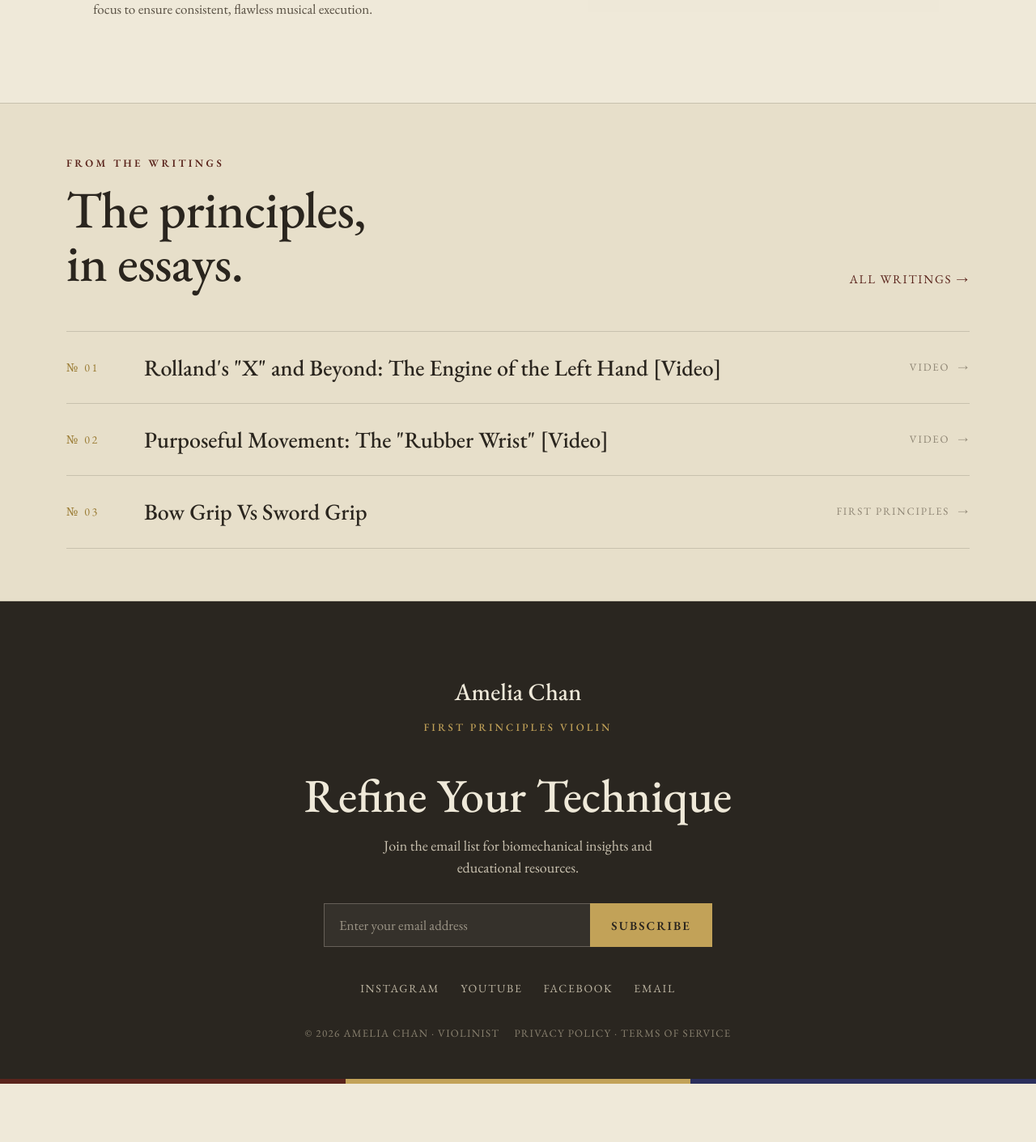
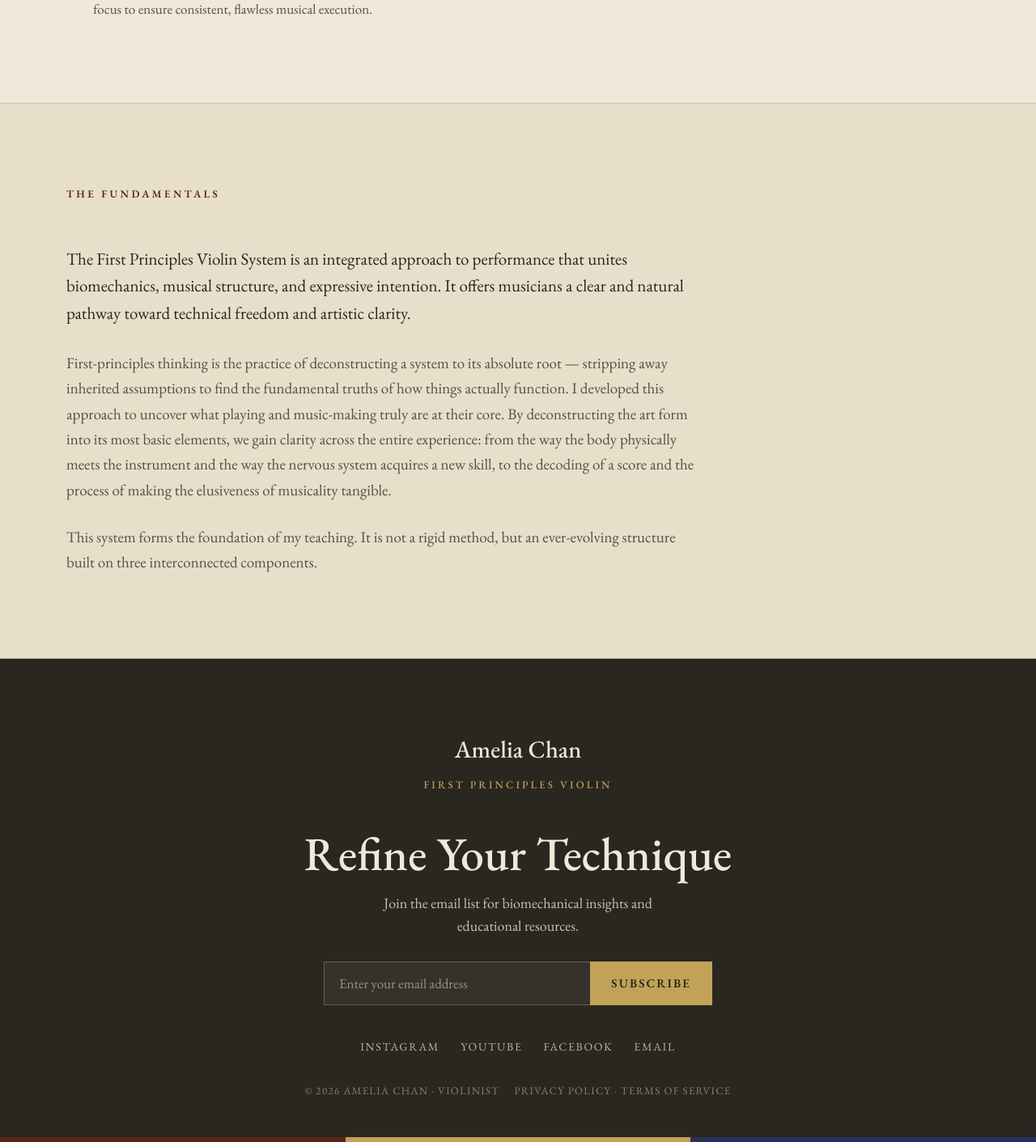
Before and after one commit to mawstr001/ameliachanwebsite, a Node server app: page /first-principles in a window 1280 px wide. Shown: the part 818-2229 px from the top of the page at 81% size. Before the commit the page ends 2157 px from the top, so only its background shows below. Run offline with Node 20, Linux system fonts and the light colour scheme.

Commit message:
Replace 'From the Writings' with 'The Fundamentals' on FP page
New section explains the First Principles system philosophy in three
paragraphs, ending with the lead-in to the three interconnected components.

https://claude.ai/code/session_01RYkgVz2tbfkjSNan3J2KjX

```diff
--- a/views/first-principles.ejs
+++ b/views/first-principles.ejs
@@ -65,24 +65,18 @@
   </div>
 </section>
 
-<!-- ============================ WRITINGS TEASER ============================ -->
-<section class="band alt tight">
+<!-- ============================ THE FUNDAMENTALS ============================ -->
+<section class="band alt">
   <div class="wrap">
     <div class="sec-head reveal">
       <div class="sec-title-wrap">
-        <div class="label">From the Writings</div>
-        <h2 class="h-section" data-edit="firstPrinciples.writingsTeaserHeading"><%= fp.writingsTeaserHeading || 'The principles, in essays.' %></h2>
+        <div class="label">The Fundamentals</div>
       </div>
-      <a class="linkcta" href="/writings">All writings &rarr;</a>
     </div>
-    <div class="writings-list reveal">
-      <% writings.slice(0, 3).forEach(function(w) { %>
-      <a class="wr" href="<%= w.slug ? '/writings/' + w.slug : w.link %>">
-        <span class="wn">№ <%= w.number %></span>
-        <span class="wt"><%- w.title %></span>
-        <span class="wm"><%= w.category %> <span class="arrow">&rarr;</span></span>
-      </a>
-      <% }); %>
+    <div class="fundamentals-body reveal" style="max-width:780px">
+      <p style="font-size:21px;line-height:1.6;color:var(--ink);margin:0 0 1.4em">The First Principles Violin System is an integrated approach to performance that unites biomechanics, musical structure, and expressive intention. It offers musicians a clear and natural pathway toward technical freedom and artistic clarity.</p>
+      <p style="font-size:19px;line-height:1.65;color:var(--ink-soft);margin:0 0 1.4em">First-principles thinking is the practice of deconstructing a system to its absolute root — stripping away inherited assumptions to find the fundamental truths of how things actually function. I developed this approach to uncover what playing and music-making truly are at their core. By deconstructing the art form into its most basic elements, we gain clarity across the entire experience: from the way the body physically meets the instrument and the way the nervous system acquires a new skill, to the decoding of a score and the process of making the elusiveness of musicality tangible.</p>
+      <p style="font-size:19px;line-height:1.65;color:var(--ink-soft);margin:0">This system forms the foundation of my teaching. It is not a rigid method, but an ever-evolving structure built on three interconnected components.</p>
     </div>
   </div>
 </section>
```
